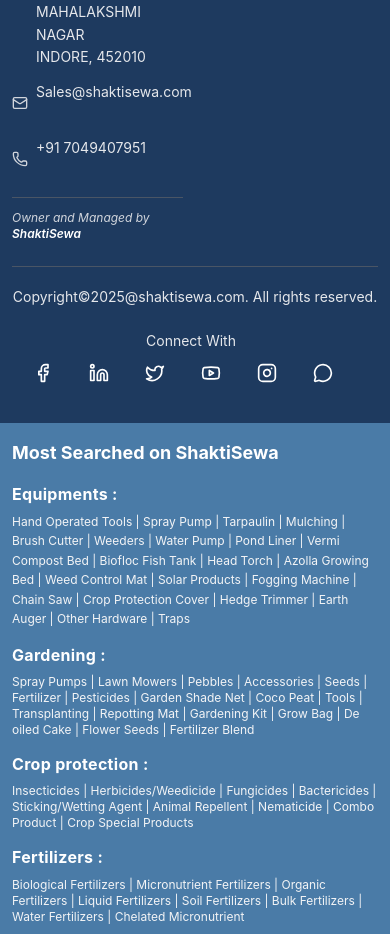
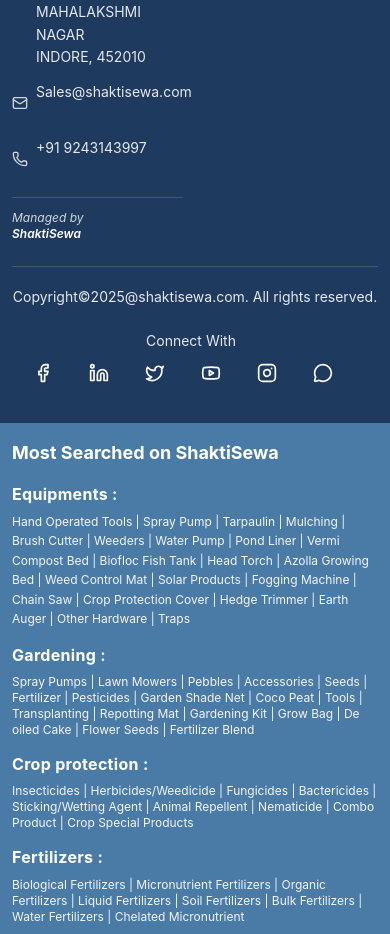
Before and after one commit to mikeeeeee-blip/shaktisewa-krishi, a Next.js app in the folder client/: page /faq in a window 390 px wide. Shown: the part 4021-4955 px from the top of the page. Built offline with nearby package versions, Linux system fonts and the light colour scheme; no server answers.

Commit message:
Update footer contact number to reflect the new phone number and adjust ownership text for clarity.

```diff
--- a/client/components/Footer.tsx
+++ b/client/components/Footer.tsx
@@ -390,16 +390,16 @@
                 <li className="flex items-center gap-2 sm:gap-3">
                   <Phone className="w-4 h-4 sm:w-5 sm:h-5 text-gray-300 flex-shrink-0" />
                   <a
-                    href="tel:+917049407951"
+                    href="tel:+9243143997"
                     className="text-sm sm:text-base text-gray-200 hover:text-white hover:underline transition-all duration-200"
                   >
-                    +91 7049407951
+                    +91 9243143997
                   </a>
                 </li>
               </ul>
               <div className="mt-4 sm:mt-5 pt-3 sm:pt-4 border-t border-gray-600">
                 <p className="text-xs sm:text-sm text-gray-300 italic">
-                  Owner and Managed by<br />
+                  Managed by<br />
                   <span className="font-semibold text-white">ShaktiSewa</span>
                 </p>
               </div>
```
